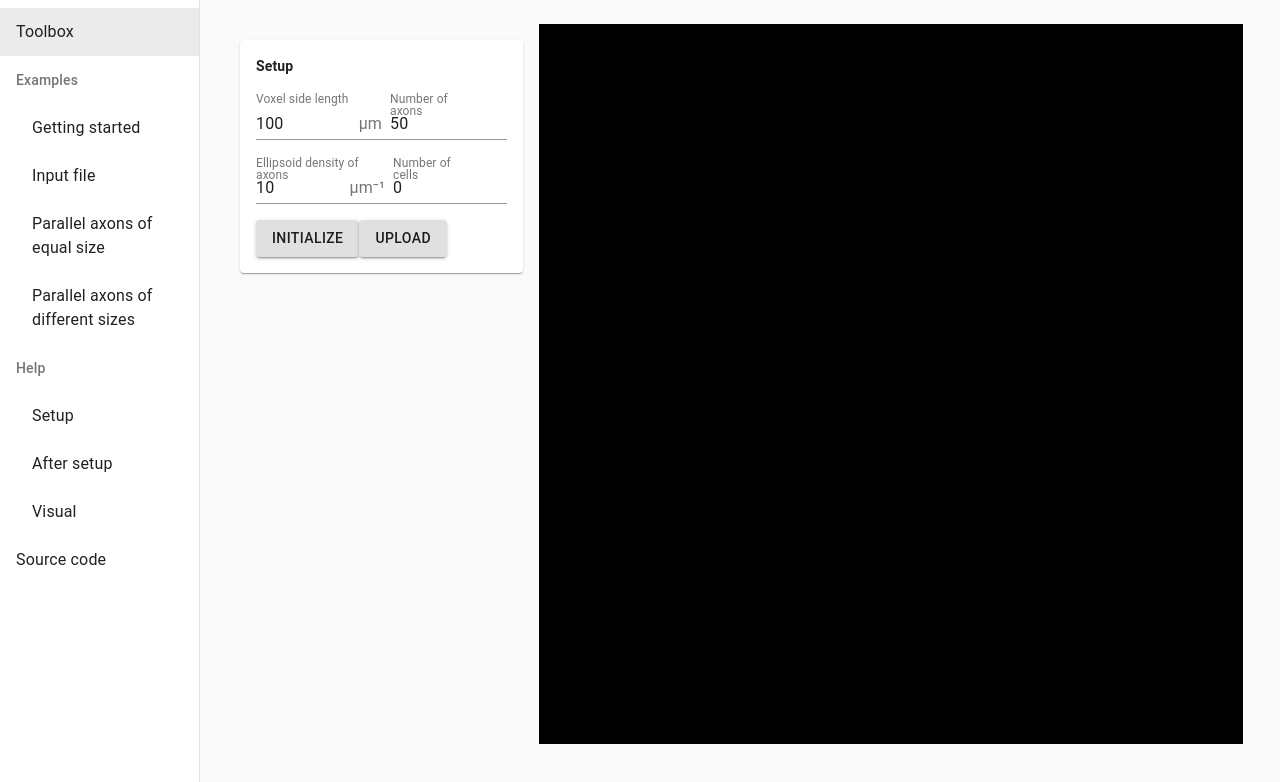
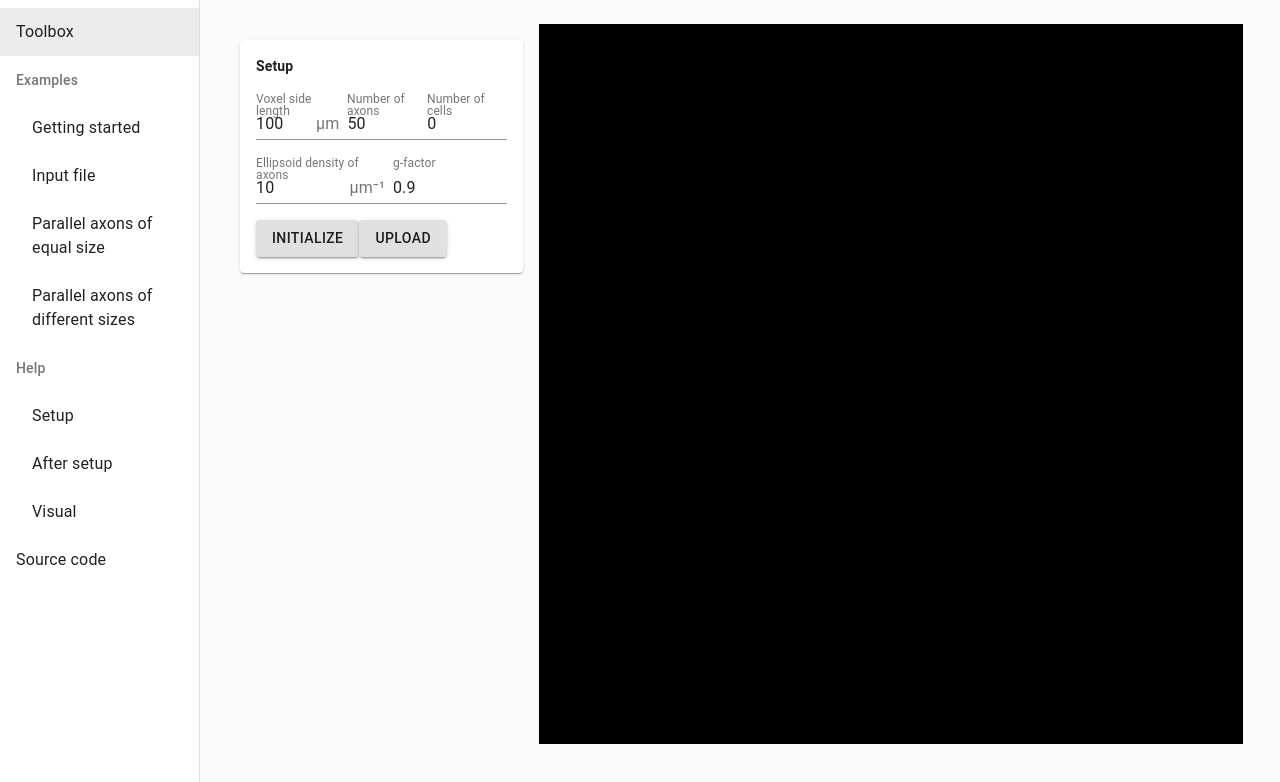
Before and after one commit to MaP-science/WhiteMatterGenerator, a React (Create React App) app: page /toolbox in a window 1280 px wide. Shown: the top 782 px of the page. Built offline with nearby package versions, Linux system fonts and the light colour scheme.

Commit message:
gFactor UI

```diff
--- a/src/Toolbox/Toolbox.js
+++ b/src/Toolbox/Toolbox.js
@@ -83,6 +83,7 @@ export default props => {
     const [exportBinary, setExportBinary] = useState(true);
     const [exportSimple, setExportSimple] = useState(false);
     const [border, setBorder] = useState(0);
+    const [gFactor, setGFactor] = useState(0.9);
     useEffect(() => {
         if (!mount.current) return;
         // Camera
@@ -276,6 +277,12 @@ export default props => {
                                             value={axonCount}
                                             onChange={e => setAxonCount(e.target.value)}
                                         />
+                                        <TextField
+                                            type="number"
+                                            label="Number of cells"
+                                            value={cellCount}
+                                            onChange={e => setCellCount(e.target.value)}
+                                        />
                                     </ListItem>
                                     <ListItem>
                                         <TextField
@@ -289,9 +296,9 @@ export default props => {
                                         />
                                         <TextField
                                             type="number"
-                                            label="Number of cells"
-                                            value={cellCount}
-                                            onChange={e => setCellCount(e.target.value)}
+                                            label="g-factor"
+                                            value={gFactor}
+                                            onChange={e => setGFactor(e.target.value)}
                                         />
                                     </ListItem>
                                     <ListItem>
@@ -310,7 +317,7 @@ export default props => {
                                                         mapFromMaxDiameterToMinDiameter.to
                                                     )
                                                 );
-                                                s.addAxonsRandomly(Number(axonCount));
+                                                s.addAxonsRandomly(Number(axonCount), gFactor);
                                                 s.addCellsRandomly(Number(cellCount));
                                                 setSynthesizer(s);
                                                 setScene(
--- a/src/core/synthesizer.js
+++ b/src/core/synthesizer.js
@@ -64,9 +64,15 @@ export default class {
         });
         return result;
     }
-    addAxonsRandomly(axonCount) {
+    addAxonsRandomly(axonCount, gFactor) {
         for (let i = 0; i < axonCount; ++i)
-            this.addAxon(randomPosition().multiplyScalar(this.voxelSize), randomPosition(), 0.1 + Math.random() * 10);
+            this.addAxon(
+                randomPosition().multiplyScalar(this.voxelSize),
+                randomPosition(),
+                0.1 + Math.random() * 10,
+                undefined,
+                gFactor
+            );
         console.log("Total number of axons: " + this.axons.length);
     }
     addAxon(pos, dir, r, color, gFactor) {
```
